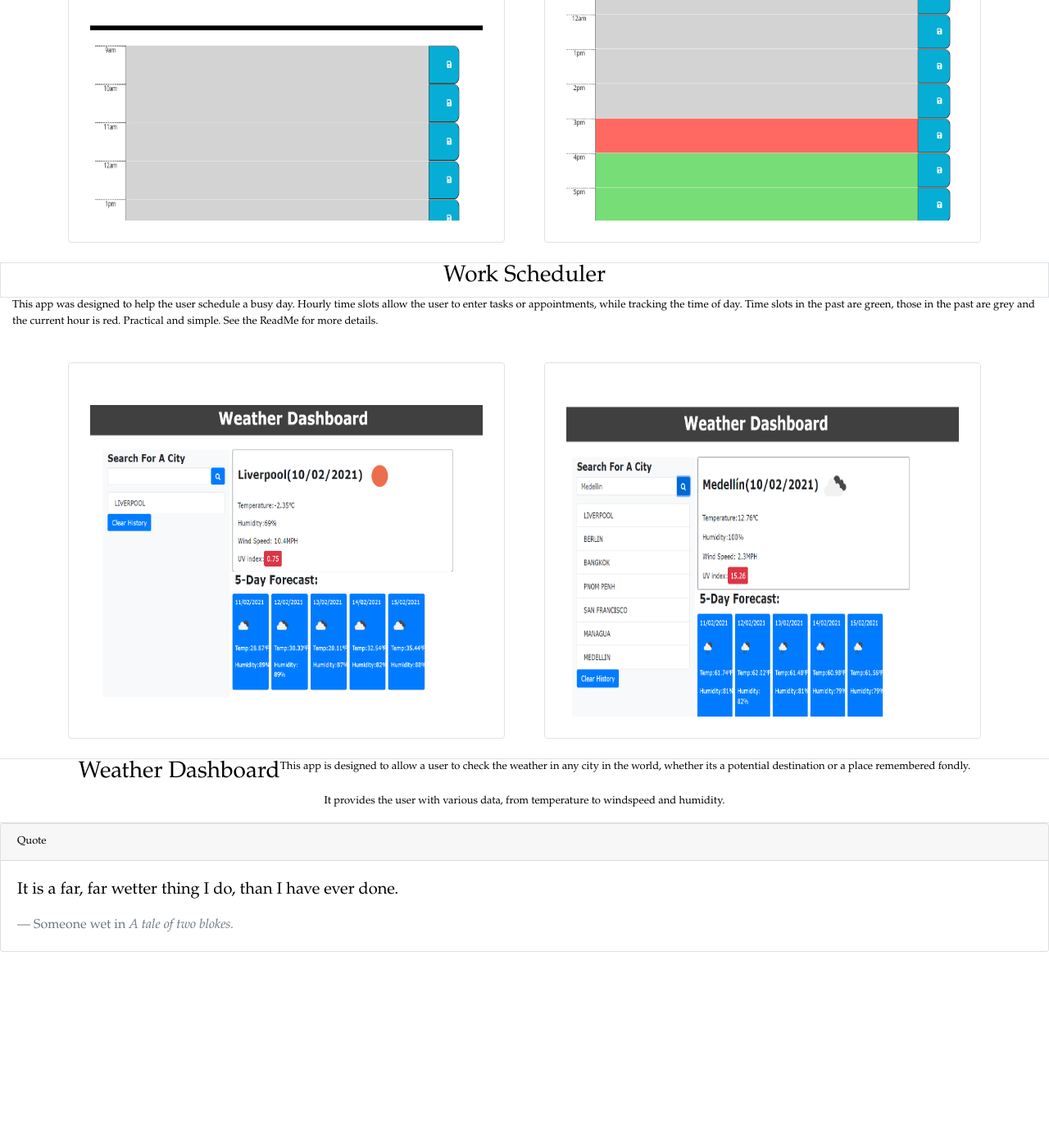
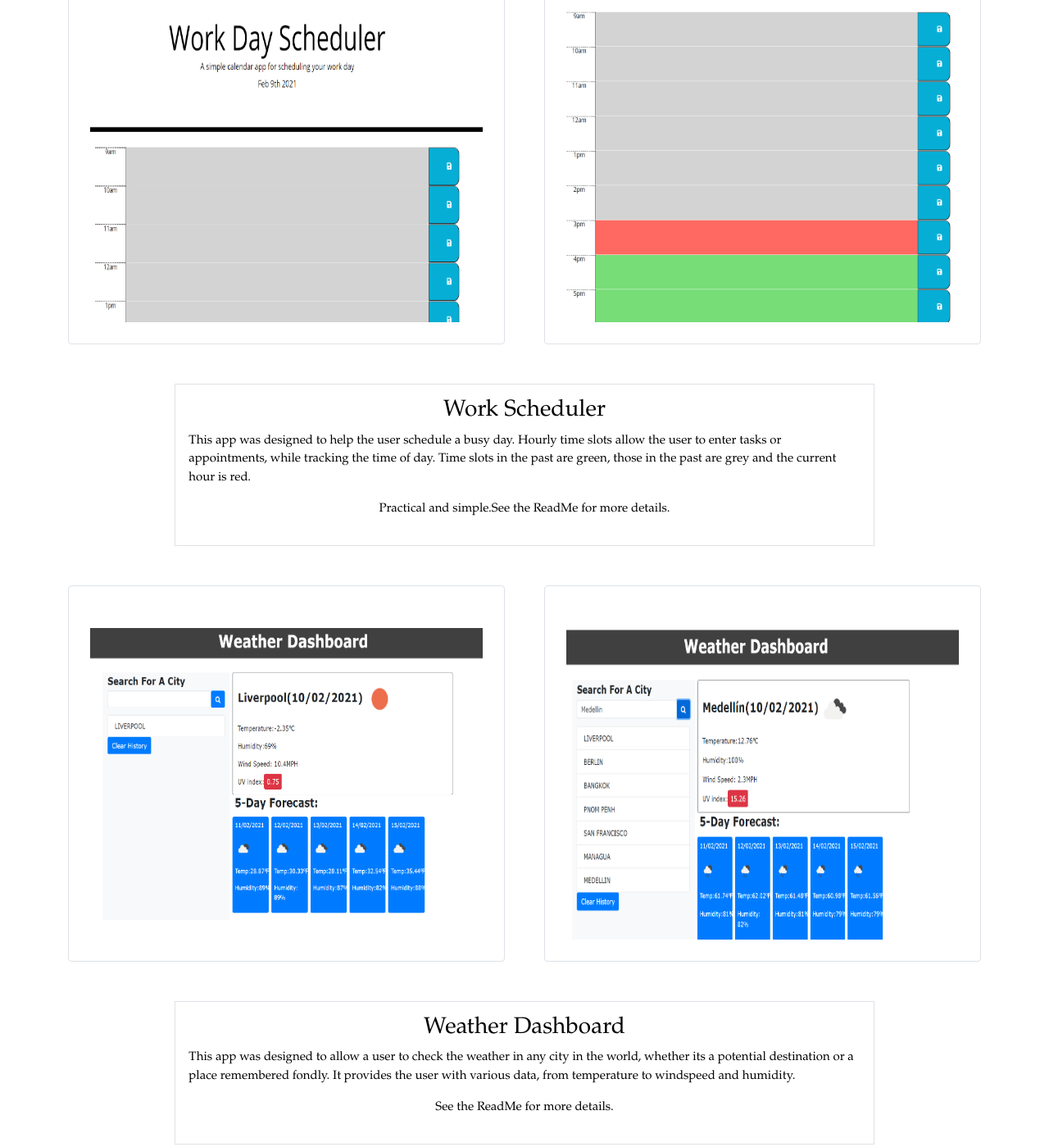
Before and after one commit to drewbassett24/Portfolio, a plain HTML site: page portfolio.html in a window 1280 px wide. Shown: the part 849-2248 px from the top of the page at 82% size. Before the commit the page ends 2010 px from the top, so only its background shows below. Drawn offline with nearby package versions, Linux system fonts and the light colour scheme.

Commit message:
Captions in borders and centred, with headings.

```diff
--- a/portfolio.html
+++ b/portfolio.html
@@ -36,28 +36,25 @@
 </head>
 
 <body>
-  <!--Main content, in 3 rows of 2 columns-->
+  <!--Main content, in 3 rows of 2 columns, alternating with 3 rows of 1 col.-->
   <main>
     <section class="container-fluid">
       <div class="row justify-content-center">
         <div class="col-5 m-4 p-3 border rounded">
-          <img src="PassGenScreenshot1.jpg" alt="Screenshot of a Password Generator app."/>
+          <img src="PassGenScreenshot1.jpg" alt="Screenshot of a Password Generator app." />
         </div>
         <div class="col-5 m-4 p-3 border rounded float-right">
-          <img src="PassGenScreenshot2.jpg" alt="Screenshot of a Password Generator app."/>
+          <img src="PassGenScreenshot2.jpg" alt="Screenshot of a Password Generator app." />
         </div>
-      </div>
-
-      <div class="row border justify-content-center">
+        <div class="row border m-4 p-3 justify-content-center col-8">
           <h3>Password Generator</h3>
-      </div>
-      <div>
         <p>This app is designed to generate a password from randomised characters.
             A series of arrays are used to select Upper, Lower, Numeral and Special case characters which it presents in
-          randomised order. See the ReadMe for more details.</p>
+            randomised order.</p><p> See the ReadMe for more details.</p>
           </div>
       </div>
     </section>
+
     <section class="container-fluid">
       <div class="row justify-content-center">
          <div class="col-5 m-4 p-3 border rounded">
@@ -66,19 +63,15 @@
           <div class="col-5 m-4 p-3 border rounded float-right">
             <img src="WorkSchedulerScreenshot1.jpg" alt="Screenshot of a Work Scheduler app." />
           </div>
-      </div>
-      <div class="row border justify-content-center">
+            <div class="row border m-4 p-3 justify-content-center col-8">
               <h3>Work Scheduler</h3>
-      </div>
-      <div>
-          <p>This app was designed to help the user schedule a busy day. Hourly time slots allow the user to enter tasks
-            or appointments, while tracking the time of day.
-            Time slots in the past are green, those in the past are grey and the current hour is red. Practical and
-            simple. See the ReadMe for more details.
-          </p>
+              <p>This app was designed to help the user schedule a busy day. Hourly time slots allow the user to enter tasks or appointments, while tracking the time of day. Time slots in the past are green, those in the past are grey and the current hour is red.
+              <p>Practical and simple.
+              <p class="font-weight-light"> See the ReadMe for more details.</p>
           </div>
         </div>
     </section>
+
     <section class="container-fluid">
       <div class="row justify-content-center">
          <div class="col-5 m-4 p-3 border rounded">
@@ -87,14 +80,13 @@
           <div class="col-5 m-4 p-3 border rounded float-right">
             <img src="WeatherDashScreenshot2.JPG" alt="Screenshot of a Weather Dashboard app." />
         </div>
-        <div>
-          <div class="row border justify-content-center">
+          <div class="row border m-4 p-3 justify-content-center col-8">
               <h3>Weather Dashboard</h3>
-          <p>This app is designed to allow a user to check the weather in any city in the world, whether its a potential
-            destination or a place remembered fondly.
-          <p>It provides the user with various data, from temperature to windspeed and humidity.</p>
+              <p>This app was designed to allow a user to check the weather in any city in the world, whether its a potential destination or a place remembered fondly. It provides the user with various data, from temperature to windspeed and humidity.
+              <p class="font-weight-light"> See the ReadMe for more details.</p>
             </div>
     </section>
+
   </main>
 </body>
 
@@ -106,7 +98,7 @@
     <div class="card-body">
       <blockquote class="blockquote mb-0">
         <p>It is a far, far wetter thing I do, than I have ever done.</p>
-        <footer class="blockquote-footer">Someone wet in <cite title="Source Title">A tale of two blokes.</cite>
+        <footer class="blockquote-footer">Someone wet in <cite title="Source Title">A tale of two walks.</cite>
         </footer>
       </blockquote>
     </div>
--- a/style.css
+++ b/style.css
@@ -1,7 +1,7 @@
 body {
     color: #000;
     font-family: Garamond, serif;
-    font-size: 13px
+    font-size: 15px
 
 }
 img{
```
Lines whose indentation alone changed are shown as unchanged.
